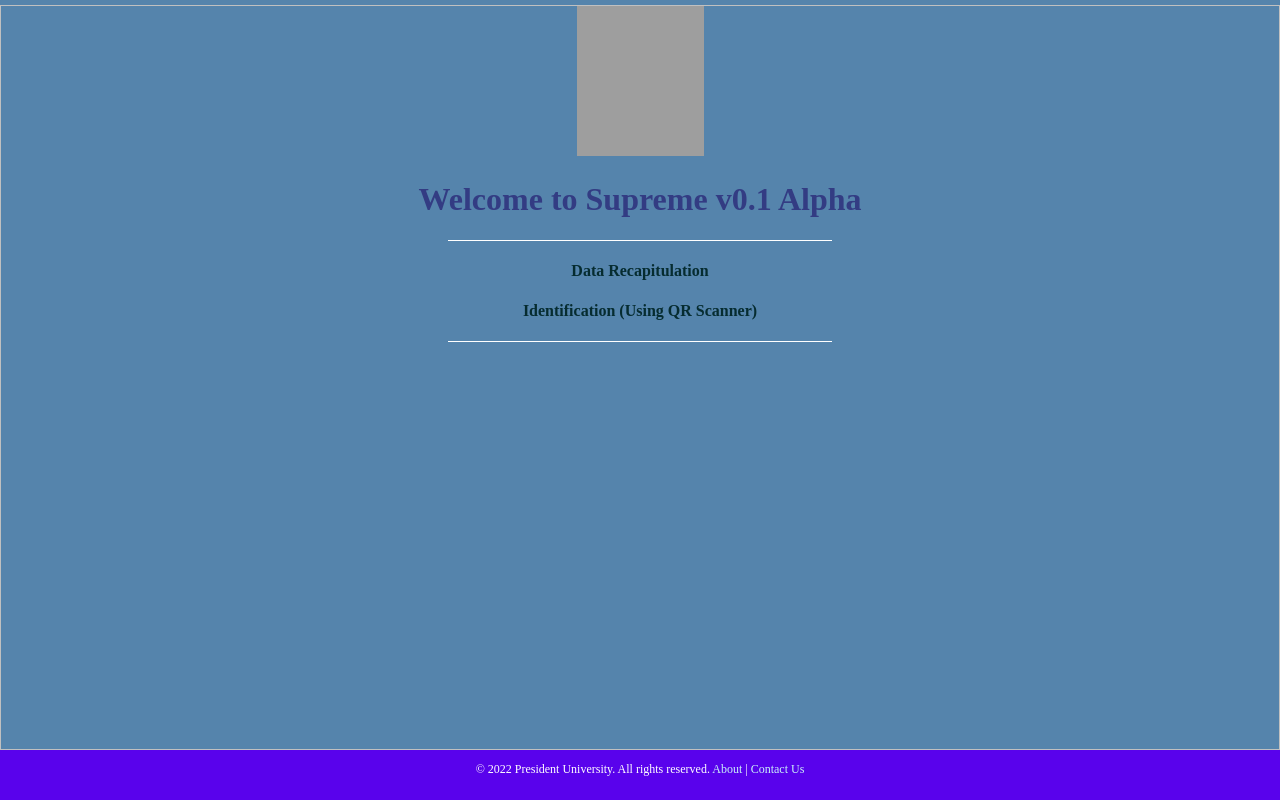
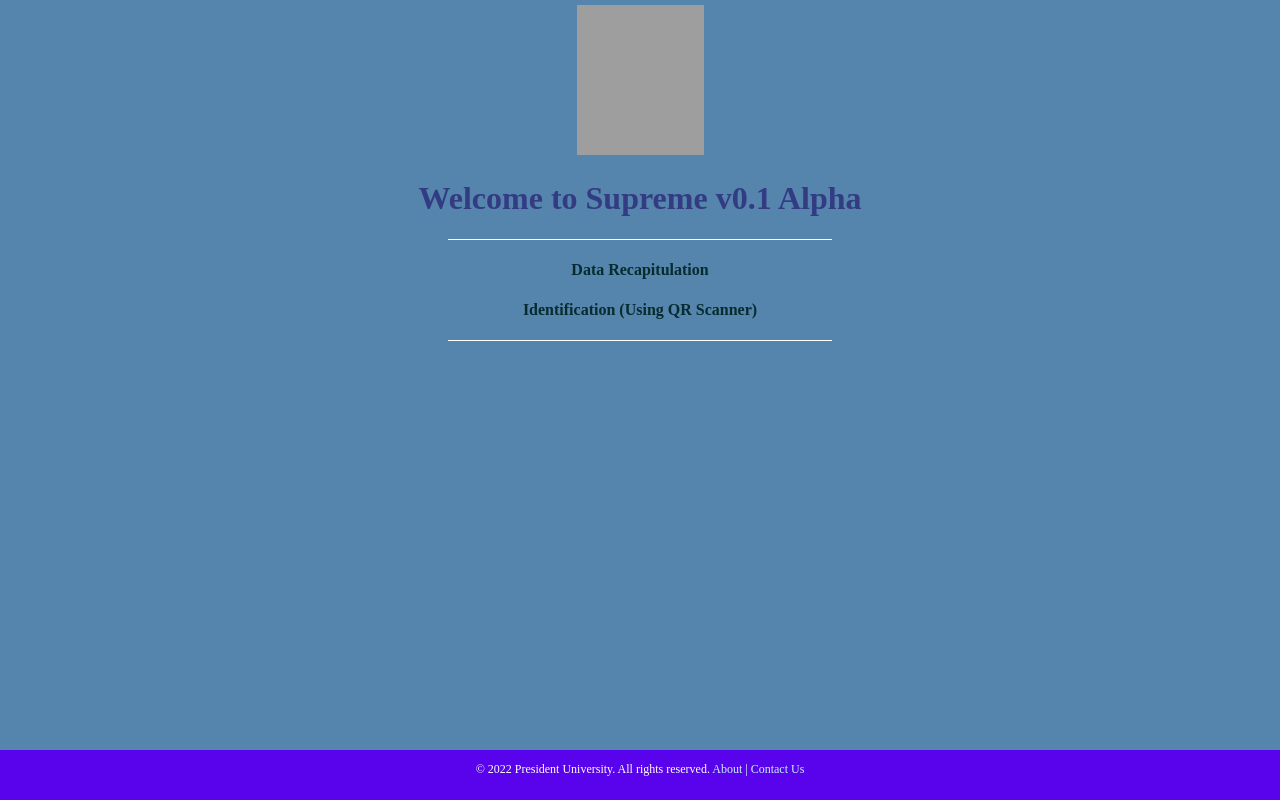
Before and after one commit to faisalsyamsuri13/supremeproject, a PHP site: page /index.html in a window 1280 px wide. Run offline with PHP 8.4, Linux system fonts and the light colour scheme; grey boxes are pictures that could not be loaded.

Commit message:
Update indexstyle.css

```diff
--- a/assets/css/indexstyle.css
+++ b/assets/css/indexstyle.css
@@ -47,7 +47,7 @@ a.one {
 }
 #main {
   top: 5px; right: 0; bottom: 50px; left: 0;
-  border: 1px solid silver;
+  border: none;
 }
 #text_column {
   top: 200px; right: 100px; bottom: 0; left: 100px;
```
